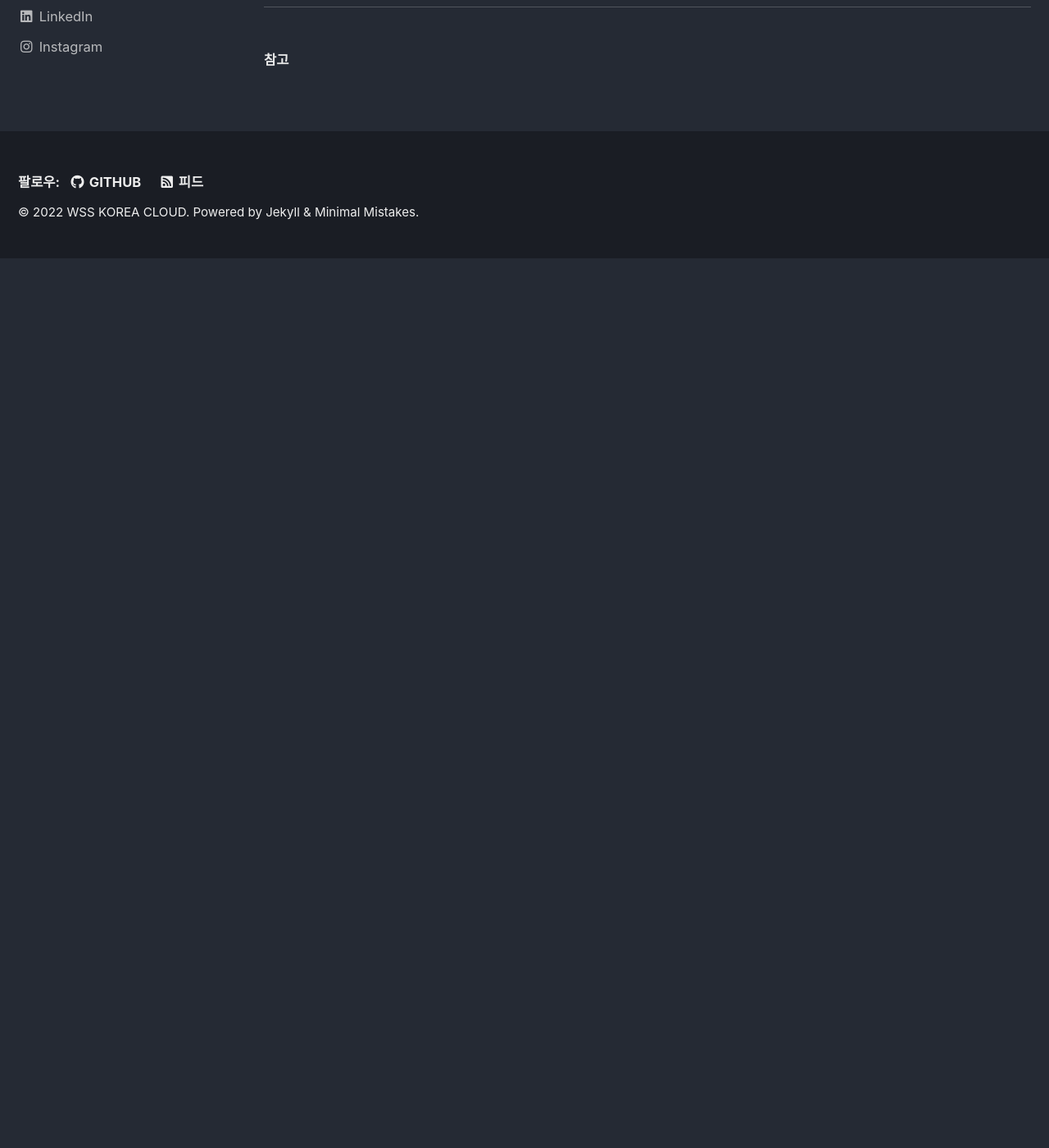
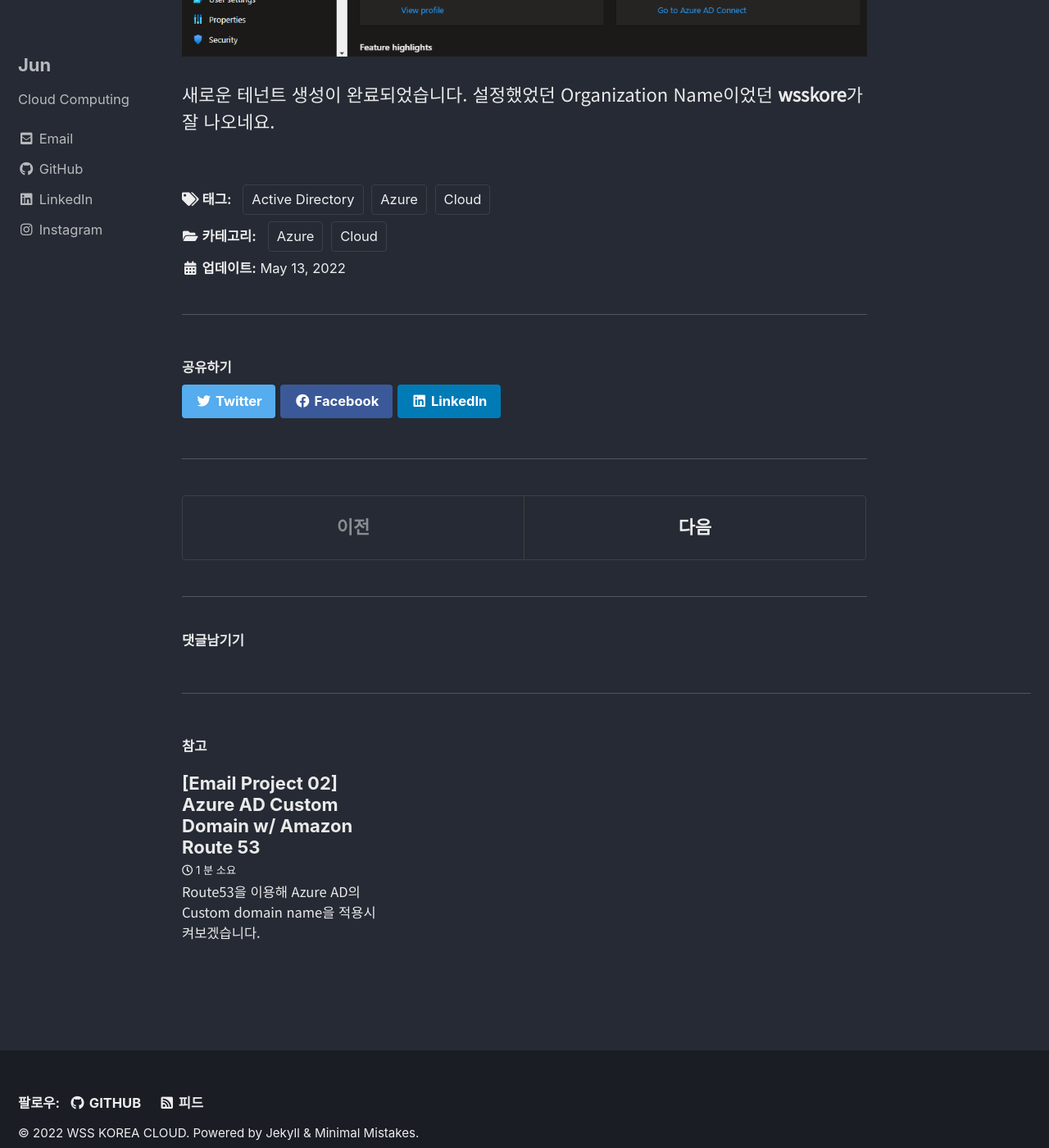
Before and after one commit to wsskorea-ict/wsskorea-ict.github.io, a Jekyll site: the page built from _posts/2022-05-13-email-project-01-generate-azure-ad-tenant.md, in a window 1280 px wide and 1400 px high, scrolled down 6720 px. Shown: the whole window at 82% size. Built offline with Jekyll 4.4.1, drawn with Linux system fonts in a browser that asks for light colours; cached includes are drawn as plain includes; comment, search, counter and statistics services are not loaded; before the commit the page ends 7035 px from its top, so only the background shows below that; part of the change alters nothing that is shown.

Commit message:
Add [Email Project 02] post and Fix layout.

````diff
--- a/_includes/head/custom.html
+++ b/_includes/head/custom.html
@@ -1,5 +1,7 @@
 <!-- start custom head snippets -->
-
+<link rel="preconnect" href="https://fonts.googleapis.com">
+<link rel="preconnect" href="https://fonts.gstatic.com" crossorigin>
+<link rel="stylesheet" href="https://fonts.googleapis.com/css2?family=Noto+Sans+KR&display=swap">
 <!-- insert favicons. use https://realfavicongenerator.net/ -->
 
 <!-- end custom head snippets -->
--- /dev/null
+++ b/_posts/2022-05-13-email-project-02-set-up-ad-custom-domain.md
@@ -0,0 +1,92 @@
+---
+title: "[Email Project 02] Azure AD Custom Domain w/ Amazon Route 53"
+categories:
+- Cloud
+- Azure
+- AWS
+tags:
+- Cloud
+- Azure
+- Active Directory
+- Route 53
+author: Jun
+last_modified_at: 2022-05-13T20:00:00+09:00
+---
+
+Route53을 이용해 Azure AD의 Custom domain name을 적용시켜보겠습니다.
+
+# Custom domain name 생성
+
+![Azure Active Directory 접속]({{ site.url }}{{ site.baseurl }}/assets/images/posts/email-project-02-set-up-ad-custom-domain/01.png)
+
+**Azure Active Directory**로 접속한 후, 좌측의 `Custom domain names`를 클릭합니다.
+
+![Custom domain names - Main]({{ site.url }}{{ site.baseurl }}/assets/images/posts/email-project-02-set-up-ad-custom-domain/02.png)
+
+상단의 `Add custom domain`을 클릭합니다.
+
+![Custom domain names - Add Domain]({{ site.url }}{{ site.baseurl }}/assets/images/posts/email-project-02-set-up-ad-custom-domain/03.png)
+
+원하는 도메인을 입력하고 하단의 `Add domain`을 클릭합니다.
+
+![Custom domain names - Domain Verification]({{ site.url }}{{ site.baseurl }}/assets/images/posts/email-project-02-set-up-ad-custom-domain/04.png)
+
+도메인 검증을 위해 TXT 또는 MX 레코드를 자신이 소유한 DNS에 입력해야만 합니다.
+
+저희는 AWS의 Amazon Route 53을 사용해보겠습니다.
+
+# Amazon Route 53에 Verification Record 생성
+
+![Route 53]({{ site.url }}{{ site.baseurl }}/assets/images/posts/email-project-02-set-up-ad-custom-domain/05.png)
+
+AWS의 Route 53으로 접속합니다. 미리 사용할 도메인의 Hosted Zone은 생성이 되어 있어야 합니다.
+
+우측의 `Create record`를 클릭해 레코드 생성을 시작합니다.
+
+![Route 53 - Create record]({{ site.url }}{{ site.baseurl }}/assets/images/posts/email-project-02-set-up-ad-custom-domain/06.png)
+
+Azure에서 안내한대로 TXT 레코드에 값을 추가합니다. 서브도메인은 입력하지 않습니다.
+
+Route 53에서 `@`는 루트 도메인을 의미하므로, 서브도메인은 빈칸으로 두는 것이 올바른 설정 방법입니다.
+
+바로 `Create records`를 클릭해 레코드를 생성합니다.
+
+### 이미 TXT 레코드가 있는 경우
+
+![Route 53 - Create Record Error]({{ site.url }}{{ site.baseurl }}/assets/images/posts/email-project-02-set-up-ad-custom-domain/07.png)
+
+```
+Error occurred
+A record with the specified name already exists.
+(InvalidChangeBatch 400: Tried to create resource record set [name='wsskorea.cloud.', type='TXT'] but it already exists)
+```
+
+Route 53에서 다음과 같은 오류가 발생할 때는, 이미 TXT 레코드가 존재하기 때문에 나타나는 오류입니다.
+
+이때는 TXT 레코드에 Azure의 값을 원래 존재했던 레코드에 **추가**해야 합니다.
+
+![Route 53 - Find Existed TXT Record]({{ site.url }}{{ site.baseurl }}/assets/images/posts/email-project-02-set-up-ad-custom-domain/08.png)
+
+레코드 목록을 확인하면, 다음과 같이 TXT 레코드가 이미 존재하는데, 이 레코드를 클릭 후 우측에서 `Edit record`를 클릭합니다.
+
+![Route 53 - Edit TXT Record]({{ site.url }}{{ site.baseurl }}/assets/images/posts/email-project-02-set-up-ad-custom-domain/09.png)
+
+`Value` 항목에 엔터를 누른 후 따옴표로 다음과 같이 감싸주시면 됩니다.
+
+설정이 완료되면 `Save`를 클릭해 변경사항을 적용합니다.
+
+# Azure AD Custom Domain Verification
+
+![Custom Domain Name - Verify]({{ site.url }}{{ site.baseurl }}/assets/images/posts/email-project-02-set-up-ad-custom-domain/10.png)
+
+다시 Azure로 돌아와서, `Verify`를 클릭합니다.
+
+![Custom Domain Name - Verification succeeded]({{ site.url }}{{ site.baseurl }}/assets/images/posts/email-project-02-set-up-ad-custom-domain/11.png)
+
+설정이 정상적으로 완료되었다면, **Verification succeeded!** 라는 문구를 확인할 수 있습니다.
+
+상단의 `Make primary`를 클릭해 이 도메인을 기본 도메인으로 변경합니다.
+
+![Custom Domain Name - Completion]({{ site.url }}{{ site.baseurl }}/assets/images/posts/email-project-02-set-up-ad-custom-domain/12.png)
+
+도메인 목록으로 돌아오면 다음과 같이 새로운 도메인이 추가됨을 확인할 수 있습니다.
--- a/_sass/minimal-mistakes/_base.scss
+++ b/_sass/minimal-mistakes/_base.scss
@@ -12,7 +12,7 @@ body {
   margin: 0;
   padding: 0;
   color: $text-color;
-  font-family: $global-font-family;
+  font-family: 'Noto Sans KR', $global-font-family;
   line-height: 1.5;
 
   &.overflow--hidden {
--- a/_sass/minimal-mistakes/_variables.scss
+++ b/_sass/minimal-mistakes/_variables.scss
@@ -155,9 +155,12 @@ $max-width: $x-large !default;
    Grid
    ========================================================================== */
 
-$right-sidebar-width-narrow: 200px !default;
-$right-sidebar-width: 300px !default;
-$right-sidebar-width-wide: 400px !default;
+$right-sidebar-width-narrow: 150px !default;
+$right-sidebar-width: 200px !default;
+$right-sidebar-width-wide: 250px !default;
+//$right-sidebar-width-narrow: 200px !default;
+//$right-sidebar-width: 300px !default;
+//$right-sidebar-width-wide: 400px !default;
 
 /*
    Other
````
Also changed, not shown: assets/images/posts/email-project-02-set-up-ad-custom-domain/01.png (added), assets/images/posts/email-project-02-set-up-ad-custom-domain/02.png (added), assets/images/posts/email-project-02-set-up-ad-custom-domain/03.png (added), assets/images/posts/email-project-02-set-up-ad-custom-domain/04.png (added), assets/images/posts/email-project-02-set-up-ad-custom-domain/05.png (added), assets/images/posts/email-project-02-set-up-ad-custom-domain/06.png (added), assets/images/posts/email-project-02-set-up-ad-custom-domain/07.png (added), assets/images/posts/email-project-02-set-up-ad-custom-domain/08.png (added), assets/images/posts/email-project-02-set-up-ad-custom-domain/09.png (added), assets/images/posts/email-project-02-set-up-ad-custom-domain/10.png (added), assets/images/posts/email-project-02-set-up-ad-custom-domain/11.png (added), assets/images/posts/email-project-02-set-up-ad-custom-domain/12.png (added).
